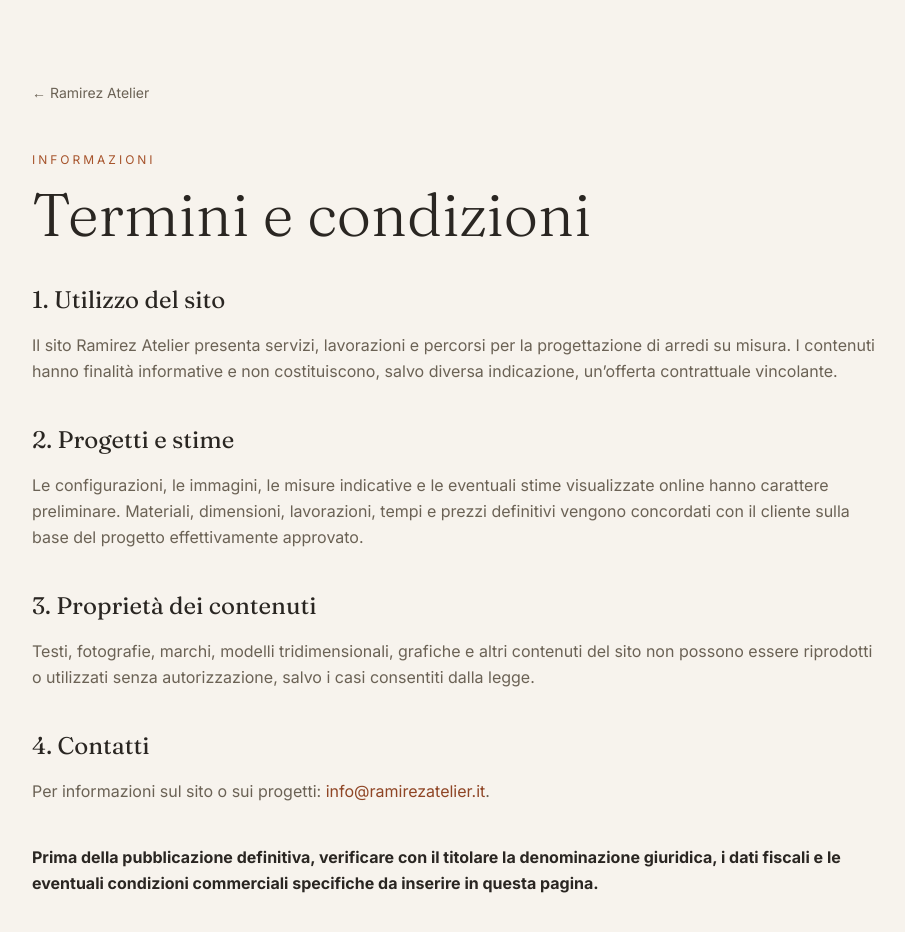
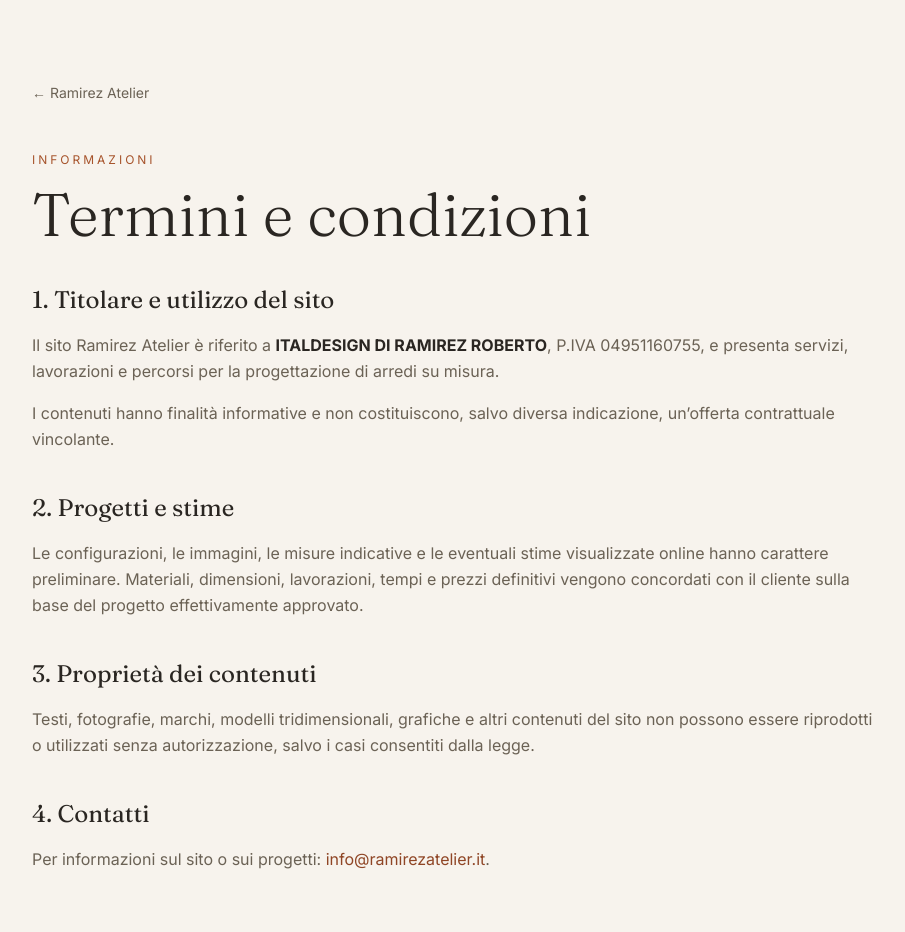
Before and after one commit to Lucianodp74/ramirez-atelier, a Next.js app: page /termini-e-condizioni in a window 1280 px wide. Shown: the top 932 px of the page, without its empty margins (184-1089 px from the left). Built offline with nearby package versions, Linux system fonts and the light colour scheme.

Commit message:
docs: complete site terms with legal entity

```diff
--- a/src/app/termini-e-condizioni/page.tsx
+++ b/src/app/termini-e-condizioni/page.tsx
@@ -16,8 +16,9 @@
             <h1 className="mt-4 font-serif text-4xl font-light sm:text-6xl">Termini e condizioni</h1>
           </header>
           <section className="space-y-4 leading-relaxed text-muted-foreground">
-            <h2 className="font-serif text-2xl text-foreground">1. Utilizzo del sito</h2>
-            <p>Il sito Ramirez Atelier presenta servizi, lavorazioni e percorsi per la progettazione di arredi su misura. I contenuti hanno finalità informative e non costituiscono, salvo diversa indicazione, un’offerta contrattuale vincolante.</p>
+            <h2 className="font-serif text-2xl text-foreground">1. Titolare e utilizzo del sito</h2>
+            <p>Il sito Ramirez Atelier è riferito a <strong className="text-foreground">ITALDESIGN DI RAMIREZ ROBERTO</strong>, P.IVA 04951160755, e presenta servizi, lavorazioni e percorsi per la progettazione di arredi su misura.</p>
+            <p>I contenuti hanno finalità informative e non costituiscono, salvo diversa indicazione, un’offerta contrattuale vincolante.</p>
           </section>
           <section className="space-y-4 leading-relaxed text-muted-foreground">
             <h2 className="font-serif text-2xl text-foreground">2. Progetti e stime</h2>
@@ -31,9 +32,6 @@
             <h2 className="font-serif text-2xl text-foreground">4. Contatti</h2>
             <p>Per informazioni sul sito o sui progetti: <a className="text-[#8F4525] underline-offset-4 hover:underline" href="mailto:info@ramirezatelier.it">info@ramirezatelier.it</a>.</p>
           </section>
-          <section className="space-y-4 leading-relaxed text-muted-foreground">
-            <p><strong className="text-foreground">Prima della pubblicazione definitiva, verificare con il titolare la denominazione giuridica, i dati fiscali e le eventuali condizioni commerciali specifiche da inserire in questa pagina.</strong></p>
-          </section>
         </article>
       </div>
     </main>
```
